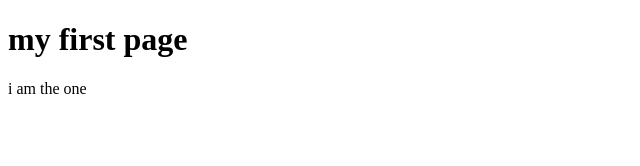
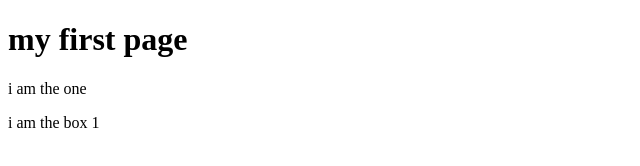
Before and after one commit to nileshyadav1803/FSD-CSE-B, a plain HTML site: page HTML/index.html in a window 1280 px wide. Shown: the full height of the page, 0-640 px from the left. Drawn offline with Linux system fonts and the light colour scheme.

Commit message:
added one div block

```diff
--- a/HTML/index.html
+++ b/HTML/index.html
@@ -8,5 +8,6 @@
 <body>
     <h1>my first page</h1>
     <p>i am the one</p>
+    <div class="box">i am the box 1</div>
 </body>
 </html>
```
